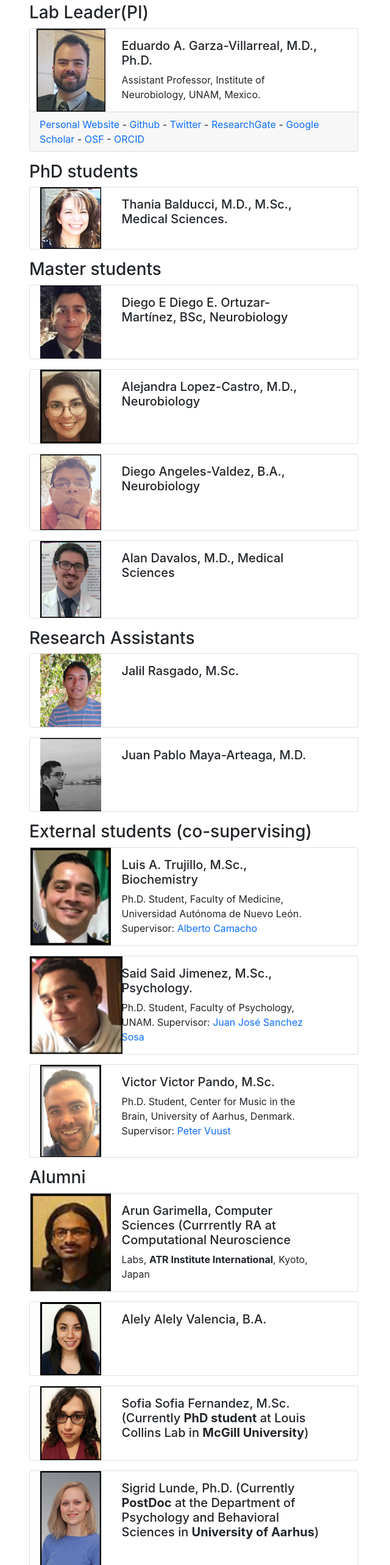
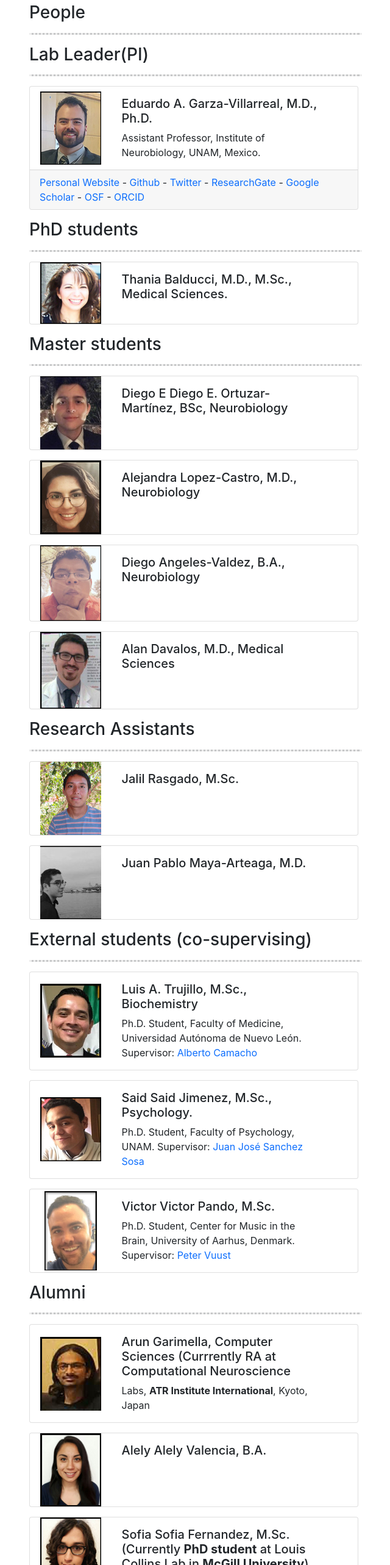
Before and after one commit to psilantrolab/website, a React (Create React App) app: page /people in a window 1280 px wide. Shown: the part 220-2786 px from the top of the page at 61% size, without its empty margins (319-959 px from the left). Built offline with nearby package versions, Linux system fonts and the light colour scheme.

Commit message:
nav active, divider,404 page

```diff
--- a/src/pages/collaborators.jsx
+++ b/src/pages/collaborators.jsx
@@ -5,7 +5,8 @@ function CollaboratorsPage(){
         <div className="container">
             <div className="row justify-content-center">
                 <div className="col-12 col-sm-12 col-md-6 col-lg-6 col-xl-6 col-xxl-6 mt-5">
-                    Lab Collaborators
+                    <h3>Lab Collaborators</h3>
+                    <hr/>
                     International
                     <ul>
                         <li>M. Mallar Chakravarty, PhD, CoBrA Lab, Douglas Mental Health University Institute, University of Montreal, Canada.</li>
--- a/src/pages/contact.jsx
+++ b/src/pages/contact.jsx
@@ -6,6 +6,8 @@ function ContactPage(){
         <div className="container">
         <div className="row justify-content-center">
             <div className="col-12 col-sm-12 col-md-6 col-lg-6 col-xl-6 col-xxl-6 mt-5">
+                <h3>Contact</h3>
+                <hr/>
                 <p>Email: <strong>egarza at gmail.com</strong> & <strong>egarza at comunidad.unam.mx</strong></p>
                 <p>Phone:</p>
                 <ul>
--- a/src/pages/index.jsx
+++ b/src/pages/index.jsx
@@ -8,6 +8,8 @@ function MainPage(){
         <div className="container">
             <div className="row justify-content-center">
                 <div className="col-12 col-sm-12 col-md-6 col-lg-6 col-xl-6 col-xxl-6 mt-5">
+                    <h3>About</h3>
+                    <hr/>
                     <div className="row">
                         <img src="/images/group4.jpg" className="img-fluid align-self-center" alt="" />
                     </div>
--- a/src/pages/people.jsx
+++ b/src/pages/people.jsx
@@ -5,10 +5,13 @@ function PeoplePage(){
         <div className="container">
         <div className="row justify-content-center">
             <div className="col-12 col-sm-12 col-md-6 col-lg-6 col-xl-6 col-xxl-6 mt-5">
+                <h3>People</h3>
+                <hr/>
                 <h3>Lab Leader(PI)</h3>
+                <hr/>
                 <div className="card mb-3" style={{maxWidth:'540px'}}>
                     <div className="row g-0">
-                        <div className="col-md-3 text-center">
+                        <div className="col-md-3 align-self-center text-center">
                             <img src="/images/ed_2018.jpg" alt="" className="h-100"/>
                         </div>
                         <div className="col-md-8">
@@ -21,9 +24,10 @@ function PeoplePage(){
                     </div>
                 </div>
                 <h3>PhD students</h3>
+                <hr/>
                 <div className="card mb-3" style={{maxWidth:'540px'}}>
                     <div className="row g-0">
-                        <div className="col-md-3 text-center">
+                        <div className="col-md-3 align-self-center text-center">
                             <img src="/images/thania.jpg" alt="" className="h-100"/>
                         </div>
                         <div className="col-md-8">
@@ -34,9 +38,10 @@ function PeoplePage(){
                     </div>
                 </div>
                 <h3>Master students</h3>
+                <hr/>
                 <div className="card mb-3" style={{maxWidth:'540px'}}>
                     <div className="row g-0">
-                        <div className="col-md-3 text-center">
+                        <div className="col-md-3 align-self-center text-center">
                             <img src="/images/diegoe.jpg" alt="" className="h-100"/>
                         </div>
                         <div className="col-md-8">
@@ -48,7 +53,7 @@ function PeoplePage(){
                 </div>
                 <div className="card mb-3" style={{maxWidth:'540px'}}>
                     <div className="row g-0">
-                        <div className="col-md-3 text-center">
+                        <div className="col-md-3 align-self-center text-center">
                             <img src="/images/ale.jpg" alt="" className="h-100"/>
                         </div>
                         <div className="col-md-8">
@@ -60,7 +65,7 @@ function PeoplePage(){
                 </div>
                 <div className="card mb-3" style={{maxWidth:'540px'}}>
                     <div className="row g-0">
-                        <div className="col-md-3 text-center">
+                        <div className="col-md-3 align-self-center text-center">
                             <img src="/images/diego.jpg" alt="" className="h-100"/>
                         </div>
                         <div className="col-md-8">
@@ -72,7 +77,7 @@ function PeoplePage(){
                 </div>
                 <div className="card mb-3" style={{maxWidth:'540px'}}>
                     <div className="row g-0">
-                        <div className="col-md-3 text-center">
+                        <div className="col-md-3 align-self-center text-center">
                             <img src="/images/alan.jpg" alt="" className="h-100"/>
                         </div>
                         <div className="col-md-8">
@@ -83,9 +88,10 @@ function PeoplePage(){
                     </div>
                 </div>
                 <h3>Research Assistants</h3>
+                <hr/>
                 <div className="card mb-3" style={{maxWidth:'540px'}}>
                     <div className="row g-0">
-                        <div className="col-md-3 text-center">
+                        <div className="col-md-3 align-self-center text-center">
                             <img src="/images/jalil.jpg" alt="" className="h-100"/>
                         </div>
                         <div className="col-md-8">
@@ -97,7 +103,7 @@ function PeoplePage(){
                 </div>
                 <div className="card mb-3" style={{maxWidth:'540px'}}>
                     <div className="row g-0">
-                        <div className="col-md-3 text-center">
+                        <div className="col-md-3 align-self-center text-center">
                             <img src="/images/maya.jpg" alt="" className="h-100"/>
                         </div>
                         <div className="col-md-8">
@@ -108,9 +114,10 @@ function PeoplePage(){
                     </div>
                 </div>
                 <h3>External students (co-supervising)</h3>
+                <hr/>
                 <div className="card mb-3" style={{maxWidth:'540px'}}>
                     <div className="row g-0">
-                        <div className="col-md-3 text-center">
+                        <div className="col-md-3 align-self-center text-center">
                             <img src="/images/luis.jpg" alt="" className="h-100"/>
                         </div>
                         <div className="col-md-8">
@@ -123,7 +130,7 @@ function PeoplePage(){
                 </div>
                 <div className="card mb-3" style={{maxWidth:'540px'}}>
                     <div className="row g-0">
-                        <div className="col-md-3 text-center">
+                        <div className="col-md-3 align-self-center text-center">
                             <img src="/images/said.jpg" alt="" className="h-100"/>
                         </div>
                         <div className="col-md-8">
@@ -136,8 +143,8 @@ function PeoplePage(){
                 </div>
                 <div className="card mb-3" style={{maxWidth:'540px'}}>
                     <div className="row g-0">
-                        <div className="col-md-3 text-center">
-                            <img src="/images/victor.jpg" alt="" className="h-100"/>
+                        <div className="col-md-3 align-self-center text-center">
+                            <img src="/images/victor.jpg" alt="" className="h-100" style={{maxHeight: '130px'}}/>
                         </div>
                         <div className="col-md-8">
                             <div className="card-body">
@@ -148,10 +155,11 @@ function PeoplePage(){
                     </div>
                 </div>
                 <h3>Alumni</h3>
+                <hr/>
                 <div className="card mb-3" style={{maxWidth:'540px'}}>
                     <div className="row g-0">
-                        <div className="col-md-3 text-center">
-                            <img src="/images/arun.jpg" alt="" className="h-100"/>
+                        <div className="col-md-3 text-center align-items-center align-self-center">
+                            <img src="/images/arun.jpg" alt="" className="" />
                         </div>
                         <div className="col-md-8">
                             <div className="card-body">
@@ -163,7 +171,7 @@ function PeoplePage(){
                 </div>
                 <div className="card mb-3" style={{maxWidth:'540px'}}>
                     <div className="row g-0">
-                        <div className="col-md-3 text-center">
+                        <div className="col-md-3 align-self-center text-center">
                             <img src="/images/alely.jpg" alt="" className="h-100"/>
                         </div>
                         <div className="col-md-8">
@@ -175,7 +183,7 @@ function PeoplePage(){
                 </div>
                 <div className="card mb-3" style={{maxWidth:'540px'}}>
                     <div className="row g-0">
-                        <div className="col-md-3 text-center">
+                        <div className="col-md-3 align-self-center text-center">
                             <img src="/images/sofia.jpg" alt="" className="h-100"/>
                         </div>
                         <div className="col-md-8">
@@ -187,8 +195,8 @@ function PeoplePage(){
                 </div>
                 <div className="card mb-3" style={{maxWidth:'540px'}}>
                     <div className="row g-0">
-                        <div className="col-md-3 text-center">
-                            <img src="/images/sigrid.jpg" alt="" className="h-100"/>
+                        <div className="col-md-3 align-self-center text-center">
+                            <img src="/images/sigrid.jpg" alt="" className="h-100" style={{maxHeight:'140px'}}/>
                         </div>
                         <div className="col-md-8">
                             <div className="card-body">
@@ -199,8 +207,8 @@ function PeoplePage(){
                 </div>
                 <div className="card mb-3" style={{maxWidth:'540px'}}>
                     <div className="row g-0">
-                        <div className="col-md-3 text-center">
-                            <img src="/images/viviana.jpg" alt="" className="h-100"/>
+                        <div className="col-md-3 text-center align-self-center">
+                            <img src="/images/viviana.jpg" alt="" className=""  style={{maxWidth: '100px'}}/>
                         </div>
                         <div className="col-md-8">
                             <div className="card-body">
@@ -211,7 +219,7 @@ function PeoplePage(){
                 </div>
                 <div className="card mb-3" style={{maxWidth:'540px'}}>
                     <div className="row g-0">
-                        <div className="col-md-3 text-center">
+                        <div className="col-md-3 align-self-center text-center">
                             <img src="/images/josue.jpg" alt="" className="h-100"/>
                         </div>
                         <div className="col-md-8">
@@ -223,7 +231,7 @@ function PeoplePage(){
                 </div>
                 <div className="card mb-3" style={{maxWidth:'540px'}}>
                     <div className="row g-0">
-                        <div className="col-md-3 text-center">
+                        <div className="col-md-3 align-self-center text-center">
                             <img src="/images/pame.jpg" alt="" className="h-100"/>
                         </div>
                         <div className="col-md-8">
@@ -235,6 +243,7 @@ function PeoplePage(){
                 </div>
 
                <h3>Group Photos</h3>
+               <hr/>
                <div className="card mb-4" style={{width: '100%'}}>
                     <img src="/images/group4.jpg" className="card-img-top" alt="..."/>
                     <div className="card-body">
--- a/src/pages/publications.jsx
+++ b/src/pages/publications.jsx
@@ -5,6 +5,8 @@ function PublicationsPage() {
     <div className="container">
       <div className="row justify-content-center">
         <div className="col-12 col-sm-12 col-md-6 col-lg-6 col-xl-6 col-xxl-6 mt-5">
+            <h3>Publications</h3>
+            <hr/>
             <h3>Pre-prints (In review)</h3>
             <ul>
               <li>
--- a/src/pages/resources.jsx
+++ b/src/pages/resources.jsx
@@ -5,7 +5,8 @@ function ResourcesPage(){
         <div className="container">
             <div className="row justify-content-center">
                 <div className="col-12 col-sm-12 col-md-6 col-lg-6 col-xl-6 col-xxl-6 mt-5">
-                    <p>Resources</p>
+                    <h3>Resources</h3>
+                    <hr/>
                     <strong>Neuroimaging output</strong>
                     <ul>
                         <li>Axolotl Atlas UNAM in Zenodo. Preprint here.</li>
--- a/src/pages/styles.css
+++ b/src/pages/styles.css
@@ -25,10 +25,22 @@ a{
     height: 400px;
 }
 
+hr{
+    border-top: 3px dotted #bbb;
+}
+
+.notfound{
+    color: #262626;
+    font-size: 40vh;
+}
+
 /** dispositivos móviles en vista viewport (vertical) */
 @media (max-width: 575px) {
     .hide{
         display:none;
+    }
+    .notfound{
+        font-size: 20vh;
     }
   }
 
```
Also changed, not shown: src/pages/404.jsx (+7 -3 lines), src/pages/navigation.jsx (+6 -6 lines).
